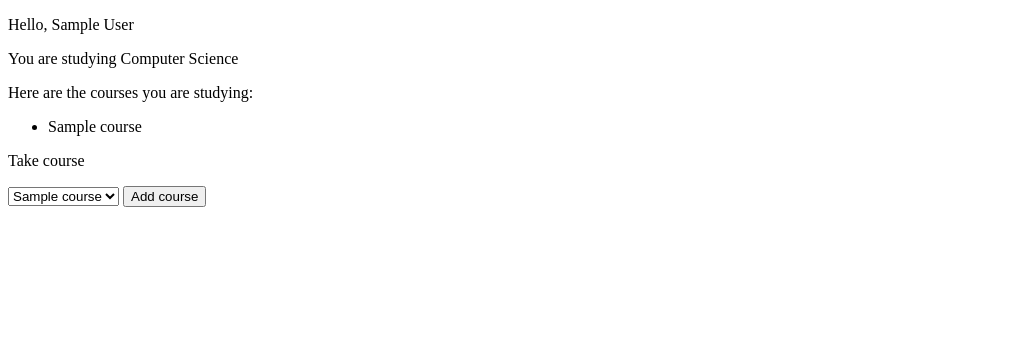
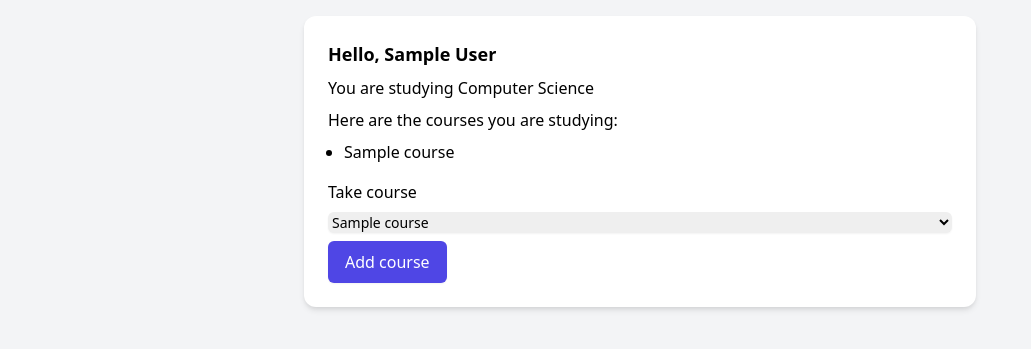
Before and after one commit to gigasamkharadze/tbc-LMS, a Django app: template academic_portal/templates/add_course.html in a window 1280 px wide. Shown: the top 349 px of the page, without its empty margins (0-1031 px from the left). Run offline with Django 5.2, Linux system fonts and the light colour scheme; data comes from the database, SQL or seed files in the repository; tables that the repository leaves empty hold one stand-in row (values such as "Sample post"); the template is opened without the code that fills it: values that come from a table or form of the project are taken from there, most other values are stand-ins (such as "Sample title", 1, 10 or a date in 2020).

Commit message:
template for taking a new course

```diff
--- a/academic_portal/templates/add_course.html
+++ b/academic_portal/templates/add_course.html
@@ -4,26 +4,31 @@
     <meta charset="UTF-8">
     <meta name="viewport" content="width=device-width, initial-scale=1.0">
     <title>Document</title>
+    <link href="https://cdn.jsdelivr.net/npm/tailwindcss@2.2.19/dist/tailwind.min.css" rel="stylesheet">
 </head>
-<body>
-    <p>Hello, {{ first_name }} {{ last_name }}</p>
-    <p>You are studying {{faculty }}</p>
-    <p>Here are the courses you are studying:</p>
-    <ul>
+<body class="bg-gray-100 p-4">
+    <div class="max-w-md mx-auto bg-white rounded-xl shadow-md overflow-hidden md:max-w-2xl">
+        <div class="p-6">
+            <p class="text-lg font-semibold">Hello, {{ first_name }} {{ last_name }}</p>
+            <p class="mt-2">You are studying {{ faculty }}</p>
+            <p class="mt-2">Here are the courses you are studying:</p>
+            <ul class="list-disc pl-4 mt-2">
                 {% for course in courses %}
                     <li>{{ course }}</li>
                 {% endfor %}
             </ul>
 
-    <p>Take course</p>
-    <form action="" method="post">
+            <p class="mt-4">Take course</p>
+            <form action="" method="post" class="mt-2">
                 {% csrf_token %}
-        <select name="course">
+                <select name="course" class="block w-full border-gray-300 rounded-md shadow-sm focus:ring-indigo-500 focus:border-indigo-500 sm:text-sm">
                     {% for course in all_courses %}
                         <option value="{{ course }}">{{ course }}</option>
                     {% endfor %}
                 </select>
-        <input type="submit" value="Add course">
+                <input type="submit" value="Add course" class="mt-2 inline-flex items-center px-4 py-2 border border-transparent rounded-md shadow-sm text-white bg-indigo-600 hover:bg-indigo-700 focus:outline-none focus:ring-2 focus:ring-offset-2 focus:ring-indigo-500 cursor-pointer">
             </form>
+        </div>
+    </div>
 </body>
 </html>
```
Lines whose indentation alone changed are shown as unchanged.
